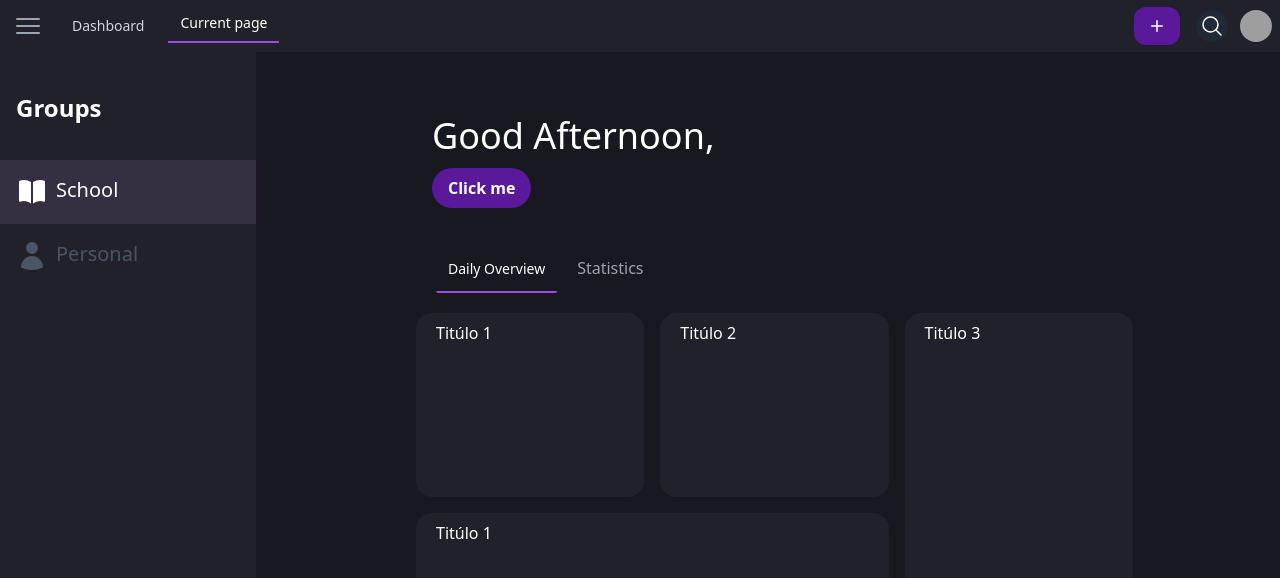
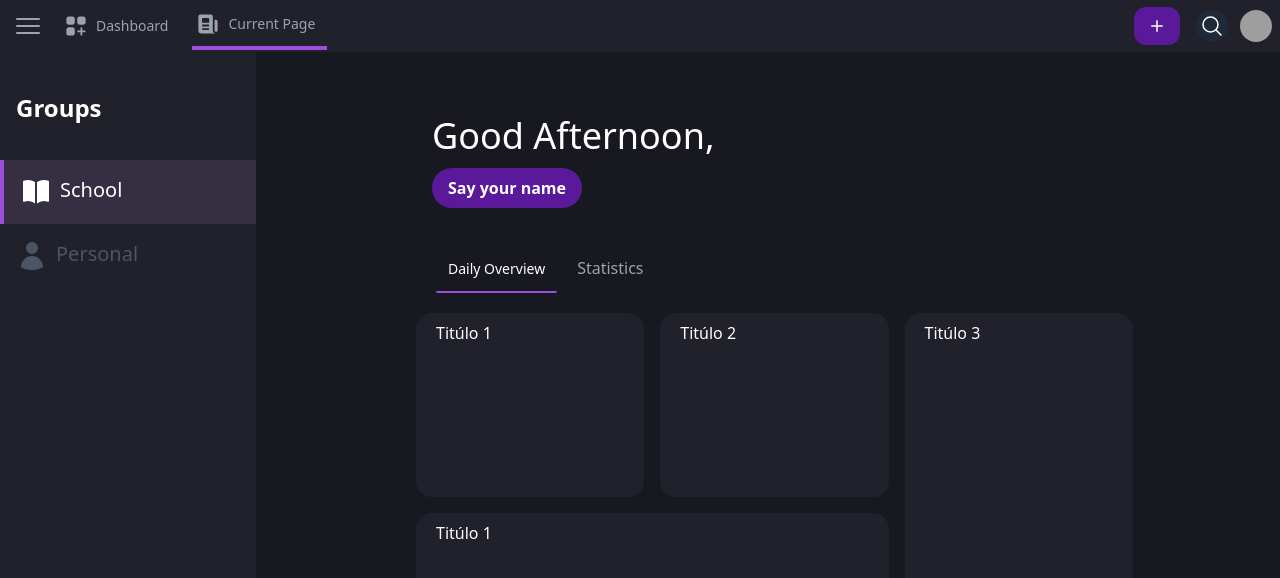
Before and after one commit to NatanMendes0/tela-figma, a React (Vite) app in the folder tela-figma/: page / in a window 1280 px wide. Shown: the top 578 px of the page. Built offline with nearby package versions, Linux system fonts and the light colour scheme; grey boxes are pictures that could not be loaded.

Commit message:
Main welcome update

```diff
--- a/tela-figma/src/components/Main.jsx
+++ b/tela-figma/src/components/Main.jsx
@@ -12,6 +12,12 @@ function Main() {
     localStorage.setItem("string", string || "");
     window.location.reload();
   };
+
+  const setStringVazia = (string) => {
+    localStorage.setItem("string", string || "");
+    window.location.reload();
+  };
+
   const [stringArmazenada, setStringArmazenada] = useState(
     localStorage.getItem("string") || ""
   );
@@ -33,13 +39,21 @@ function Main() {
         <div className="ml-28">
           <h1 className="text-4xl text-white">{saudacao}</h1>
           {stringArmazenada ? (
-            <h2 className="text-5xl text-white mt-3">{stringArmazenada}</h2>
+            <h2 className="text-5xl text-white mt-3">{stringArmazenada}!</h2>
           ) : (
             <button
               className="bg-button hover:bg-purple-700 active:bg-purple-800 text-white font-bold mt-3 py-2 px-4 rounded-full"
               onClick={armazenarString}
             >
-              Click me
+              Say your name
+            </button>
+          )}
+          {stringArmazenada && (
+            <button
+              className="bg-button hover:bg-purple-700 active:bg-purple-800 text-white text-md mt-3 py-2 px-4 rounded-full"
+              onClick={() => setStringVazia("")}
+            >
+              Clear name
             </button>
           )}
         </div>
--- a/tela-figma/src/components/Navbar.jsx
+++ b/tela-figma/src/components/Navbar.jsx
@@ -32,6 +32,7 @@ function classNames(...classes) {
   return classes.filter(Boolean).join(" ");
 }
 
+
 export default function Navbar() {
   return (
     <Disclosure as="nav" className="bg-secondary">
@@ -62,14 +63,14 @@ export default function Navbar() {
                   <Disclosure.Button className="inline-flex items-center rounded-md p-1 text-gray-400 hover:bg-gray-700 hover:text-white focus:outline-none focus:ring-2 focus:ring-inset active:ring-complement">
                     <span className="sr-only">Open main menu</span>
                     {open ? (
-                      <XMarkIcon className="block h-8 w-8" aria-hidden="true" />
+                      <XMarkIcon className="block h-8" aria-hidden="true" />
                     ) : (
                       <Bars3Icon className="block h-8" aria-hidden="true" />
                     )}
                   </Disclosure.Button>
 
                   {/* Navbar */}
-                  {navigation.map((item) => (
+                  {/* {navigation.map((item) => (
                     <a
                       key={item.name}
                       href={item.href}
@@ -83,7 +84,18 @@ export default function Navbar() {
                     >
                       {item.name}
                     </a>
-                  ))}
+                  ))} */}
+
+                  <div className="flex items-center md:space-x-3">
+                    <span className="inline-flex items-center text-sm font-medium rounded-md p-1 text-gray-400 hover:bg-gray-700 hover:text-white">
+                      <SquaresPlusIcon className="h-6 w-6" aria-hidden="true" />
+                      <a href="#" className="p-2"> Dashboard </a>
+                    </span>
+                    <span className="inline-flex items-center text-sm font-medium rounded-t-md p-1 text-gray-400 hover:bg-gray-700 hover:text-white border-b-4 border-complement">
+                      <NewspaperIcon className="h-6 w-6" aria-hidden="true" />
+                      <a href="#" className="p-2"> Current Page </a>
+                    </span>
+                  </div>
                 </div>
               </div>
               <div className="flex items-center">
@@ -142,6 +154,7 @@ export default function Navbar() {
                                 {item.name}
                               </a>
                             )}
+
                           </Menu.Item>
                         ))}
                       </Menu.Items>
--- a/tela-figma/src/components/Sidebar.jsx
+++ b/tela-figma/src/components/Sidebar.jsx
@@ -7,7 +7,7 @@ const Sidebar = () => {
       <h1 className="text-2xl font-bold mb-5 p-4">Groups</h1>
       <ul>
         <button className="w-64">
-          <li className="p-4 text-xl flex bg-sidebarActive bg-opacity-10">
+          <li className="p-4 text-xl border-l-4 border-complement flex bg-sidebarActive bg-opacity-10">
             <BookOpenIcon className="flex h-8 w-8" aria-hidden="true" />
             <a href="#" className="ml-2">
               School
```
